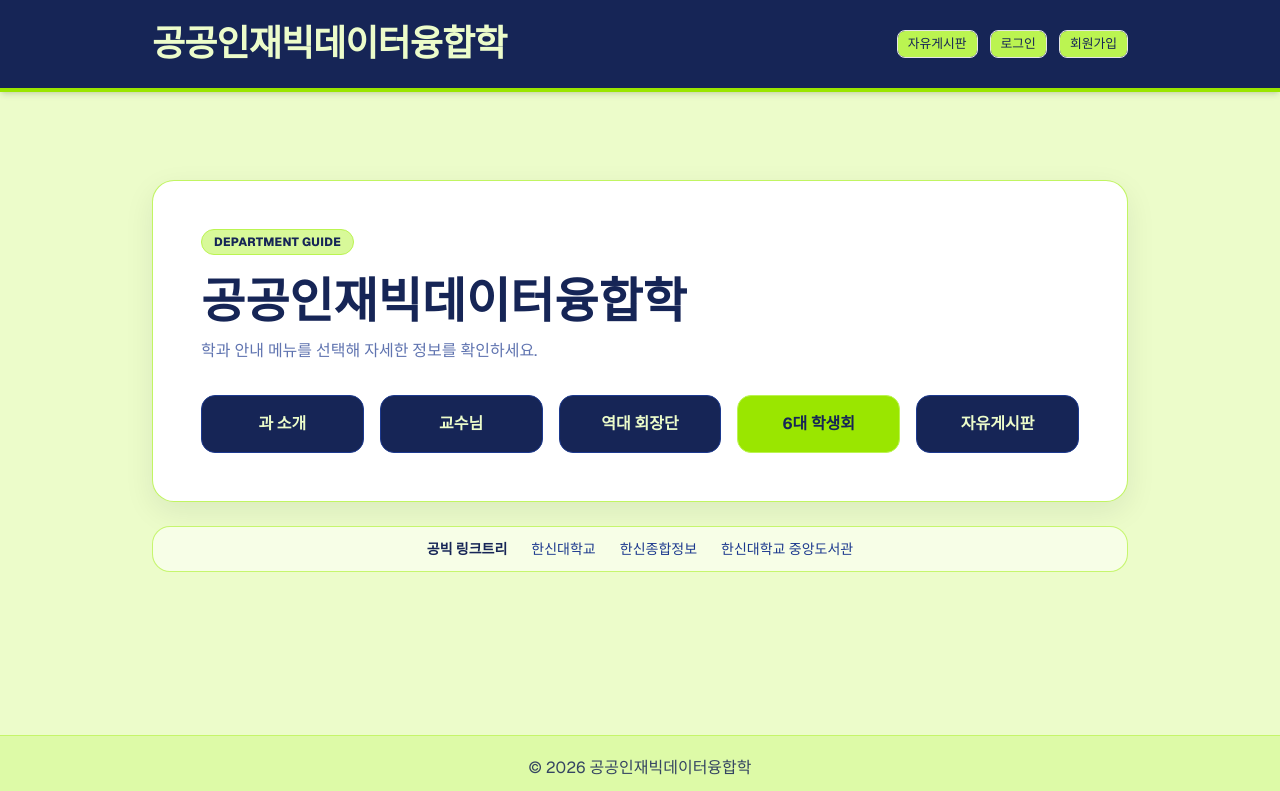
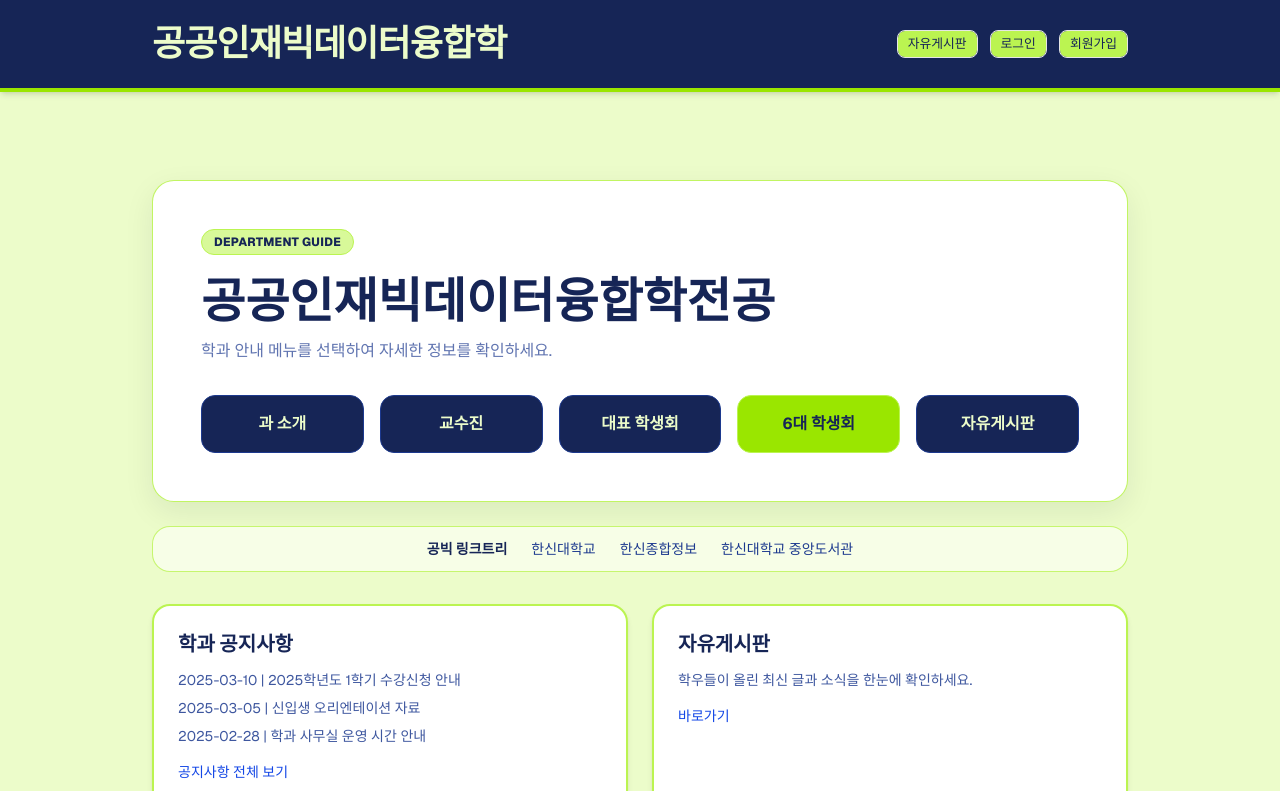
Before and after one commit to sangyoon0220/my-first-web, a Next.js app: page / in a window 1280 px wide. Shown: the top 791 px of the page. Built offline with nearby package versions, Linux system fonts and the light colour scheme; no server answers.

Commit message:
Homepage: add department notices section and rename 교수님 -> 교수진

```diff
--- a/app/page.tsx
+++ b/app/page.tsx
@@ -1,4 +1,4 @@
-import Link from "next/link";
+import Link from 'next/link';
 
 export default function Home() {
   return (
@@ -8,9 +8,9 @@ export default function Home() {
           DEPARTMENT GUIDE
         </span>
         <h1 className="text-3xl md:text-5xl font-black leading-tight mb-2">
-          공공인재빅데이터융합학
+          공공인재빅데이터융합학전공
         </h1>
-        <p className="text-sm md:text-base text-blue-900/70">학과 안내 메뉴를 선택해 자세한 정보를 확인하세요.</p>
+        <p className="text-sm md:text-base text-blue-900/70">학과 안내 메뉴를 선택하여 자세한 정보를 확인하세요.</p>
 
         <div className="mt-8 grid grid-cols-2 md:grid-cols-5 gap-4">
           <Link
@@ -23,13 +23,13 @@ export default function Home() {
             href="/professors"
             className="text-center px-5 py-4 text-base rounded-xl border border-blue-900 bg-blue-950 text-lime-100 font-bold hover:bg-blue-900 hover:-translate-y-0.5 transition"
           >
-            교수님
+            교수진
           </Link>
           <Link
             href="/leaders"
             className="text-center px-5 py-4 text-base rounded-xl border border-blue-900 bg-blue-950 text-lime-100 font-bold hover:bg-blue-900 hover:-translate-y-0.5 transition"
           >
-            역대 회장단
+            대표 학생회
           </Link>
           <Link
             href="/student-council-6"
@@ -80,6 +80,29 @@ export default function Home() {
           한신대학교 중앙도서관
         </a>
       </div>
+
+      {/* 학과 공지사항 및 자유게시판 섹션 */}
+      <div className="mt-8 grid grid-cols-1 md:grid-cols-2 gap-6">
+        <div className="rounded-2xl border-2 border-lime-300 bg-white p-6 shadow-md text-blue-950">
+          <h2 className="text-xl font-bold mb-3">학과 공지사항</h2>
+          <ul className="text-sm text-blue-900/85 space-y-2">
+            <li>2025-03-10 | 2025학년도 1학기 수강신청 안내</li>
+            <li>2025-03-05 | 신입생 오리엔테이션 자료</li>
+            <li>2025-02-28 | 학과 사무실 운영 시간 안내</li>
+          </ul>
+          <Link href="/notices" className="inline-block mt-4 text-sm text-blue-700 hover:underline">
+            공지사항 전체 보기
+          </Link>
+        </div>
+
+        <div className="rounded-2xl border-2 border-lime-300 bg-white p-6 shadow-md text-blue-950">
+          <h2 className="text-xl font-bold mb-3">자유게시판</h2>
+          <p className="text-sm text-blue-900/85">학우들이 올린 최신 글과 소식을 한눈에 확인하세요.</p>
+          <Link href="/posts" className="inline-block mt-4 text-sm text-blue-700 hover:underline">
+            바로가기
+          </Link>
+        </div>
+      </div>
     </section>
   );
 }
```
